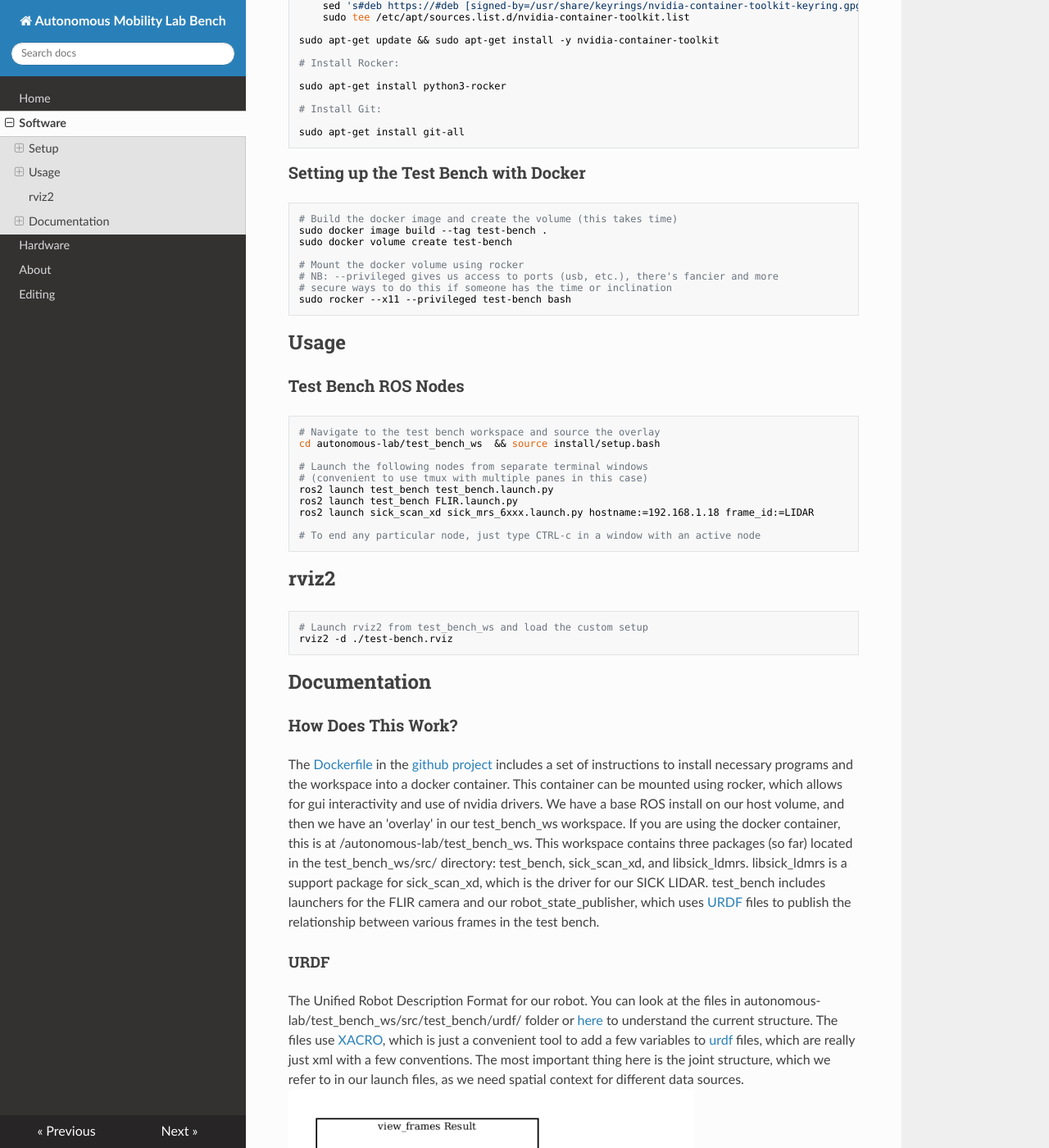
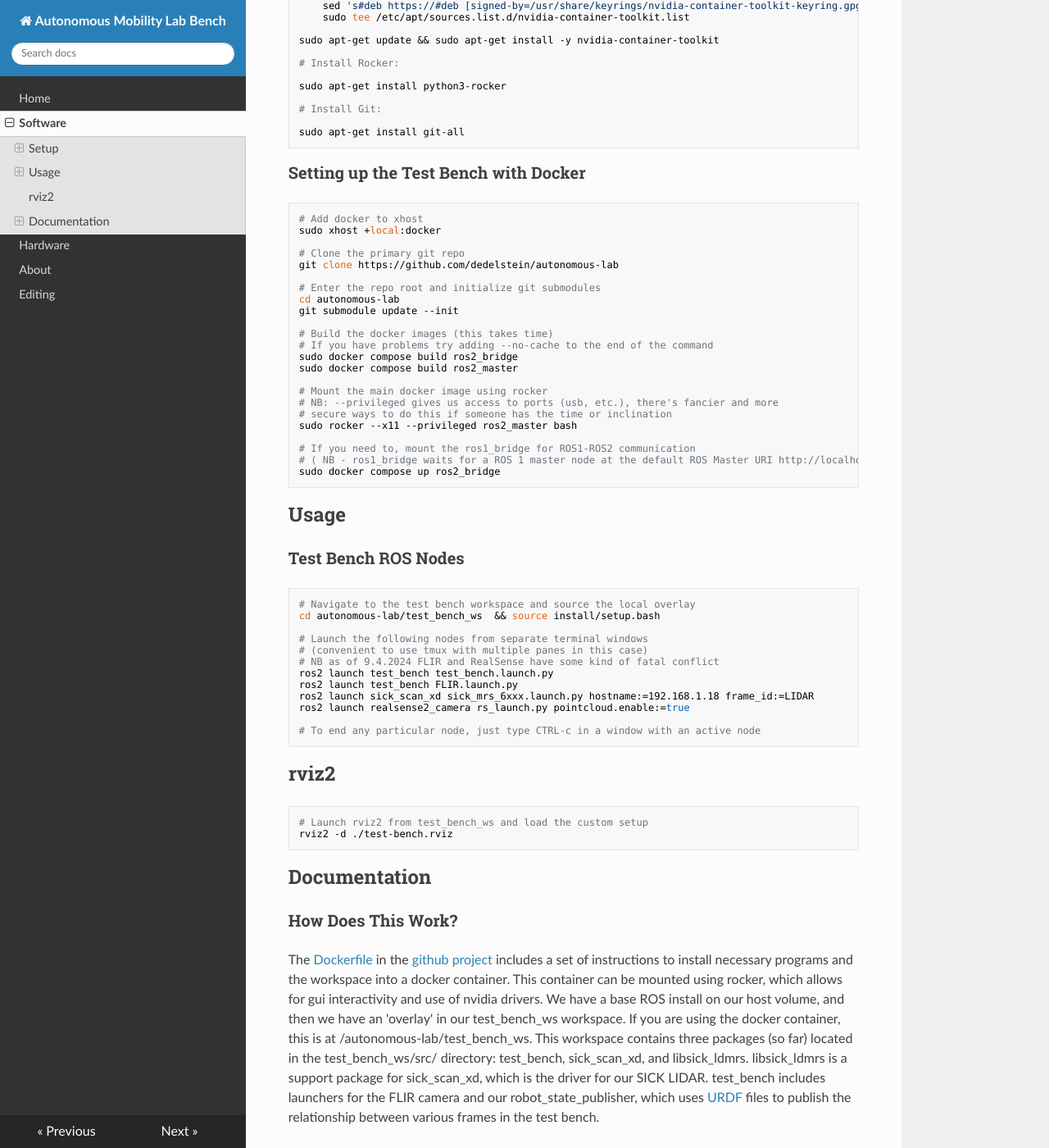
Before and after one commit to dedelstein/autonomous-lab, an MkDocs documentation site: the page built from docs/software.md, in a window 1280 px wide and 1400 px high, scrolled down 915 px. Shown: the whole window at 82% size. Built offline with MkDocs 1.6.1, drawn with Linux system fonts in a browser that asks for light colours; nearby versions of some CDN libraries.

Commit message:
software doc update

````diff
--- a/docs/software.md
+++ b/docs/software.md
@@ -55,28 +55,45 @@ sudo apt-get install git-all
 
 ### Setting up the Test Bench with Docker
 ```bash
-# Build the docker image and create the volume (this takes time)
-sudo docker image build --tag test-bench .
-sudo docker volume create test-bench
+# Add docker to xhost
+sudo xhost +local:docker
 
-# Mount the docker volume using rocker
+# Clone the primary git repo
+git clone https://github.com/dedelstein/autonomous-lab
+
+# Enter the repo root and initialize git submodules
+cd autonomous-lab
+git submodule update --init
+
+# Build the docker images (this takes time)
+# If you have problems try adding --no-cache to the end of the command
+sudo docker compose build ros2_bridge
+sudo docker compose build ros2_master
+
+# Mount the main docker image using rocker
 # NB: --privileged gives us access to ports (usb, etc.), there's fancier and more
 # secure ways to do this if someone has the time or inclination
-sudo rocker --x11 --privileged test-bench bash
+sudo rocker --x11 --privileged ros2_master bash
+
+# If you need to, mount the ros1_bridge for ROS1-ROS2 communication
+# ( NB - ros1_bridge waits for a ROS 1 master node at the default ROS Master URI http://localhost:11311 )
+sudo docker compose up ros2_bridge
 ```
 
 ## Usage
 
 ### Test Bench ROS Nodes
 ```bash
-# Navigate to the test bench workspace and source the overlay
+# Navigate to the test bench workspace and source the local overlay
 cd autonomous-lab/test_bench_ws  && source install/setup.bash
 
 # Launch the following nodes from separate terminal windows
 # (convenient to use tmux with multiple panes in this case)
+# NB as of 9.4.2024 FLIR and RealSense have some kind of fatal conflict
 ros2 launch test_bench test_bench.launch.py
 ros2 launch test_bench FLIR.launch.py
 ros2 launch sick_scan_xd sick_mrs_6xxx.launch.py hostname:=192.168.1.18 frame_id:=LIDAR
+ros2 launch realsense2_camera rs_launch.py pointcloud.enable:=true
 
 # To end any particular node, just type CTRL-c in a window with an active node
 ```
````
